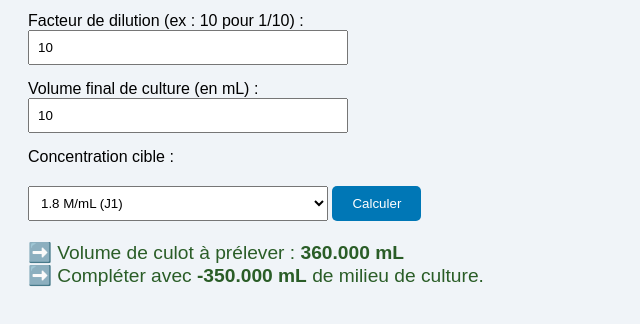
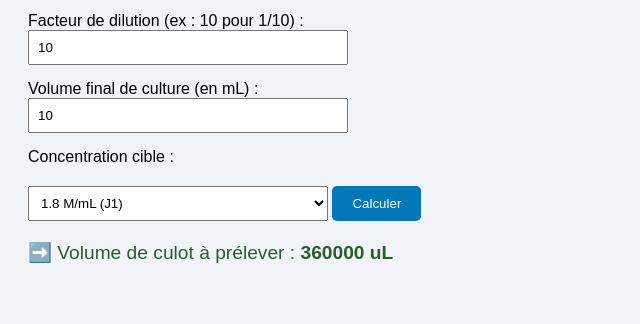
Before and after one commit to Mahakoud/oh_dilution, a plain HTML site: page index.html in a window 1280 px wide. Both pictures are taken after typing "5" into the empty fields and a click on the button "Calculer". Shown: the part 164-488 px from the top of the page, without its empty margins (0-640 px from the left). Drawn offline with Linux system fonts and the light colour scheme.

Commit message:
Update index.html

```diff
--- a/index.html
+++ b/index.html
@@ -54,8 +54,7 @@
       const volumeCulot = (concFinale * volumeFinal) / concInitiale;
 
       document.getElementById("resultat").innerHTML =
-        `➡️ Volume de culot à prélever : <strong>${volumeCulot.toFixed(3)} mL</strong><br>` +
-        `➡️ Compléter avec <strong>${(volumeFinal - volumeCulot).toFixed(3)} mL</strong> de milieu de culture.`;
+        `➡️ Volume de culot à prélever : <strong>${volumeCulot.toFixed(3)*1000} uL</strong><br>`;
     }
   </script>
 
```
